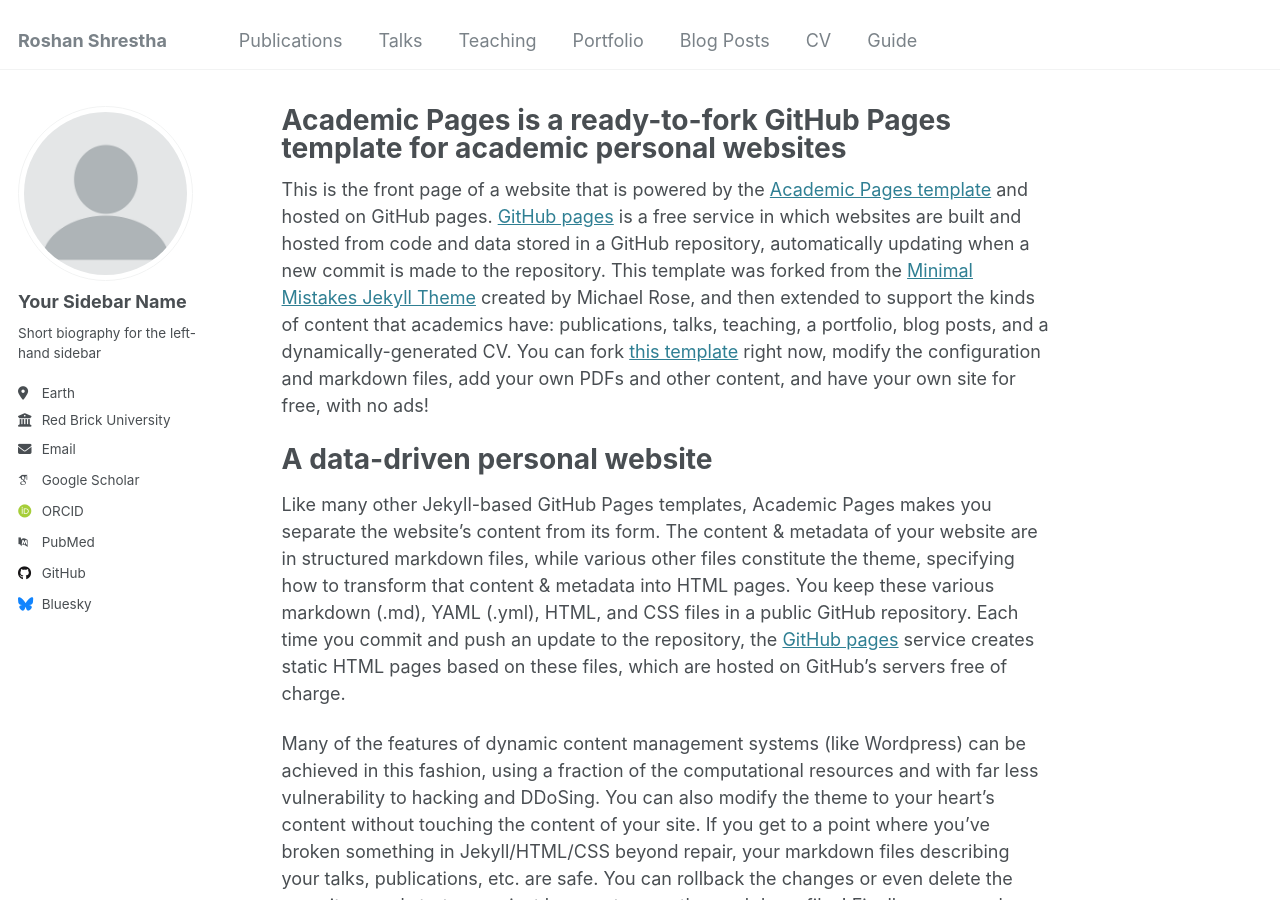
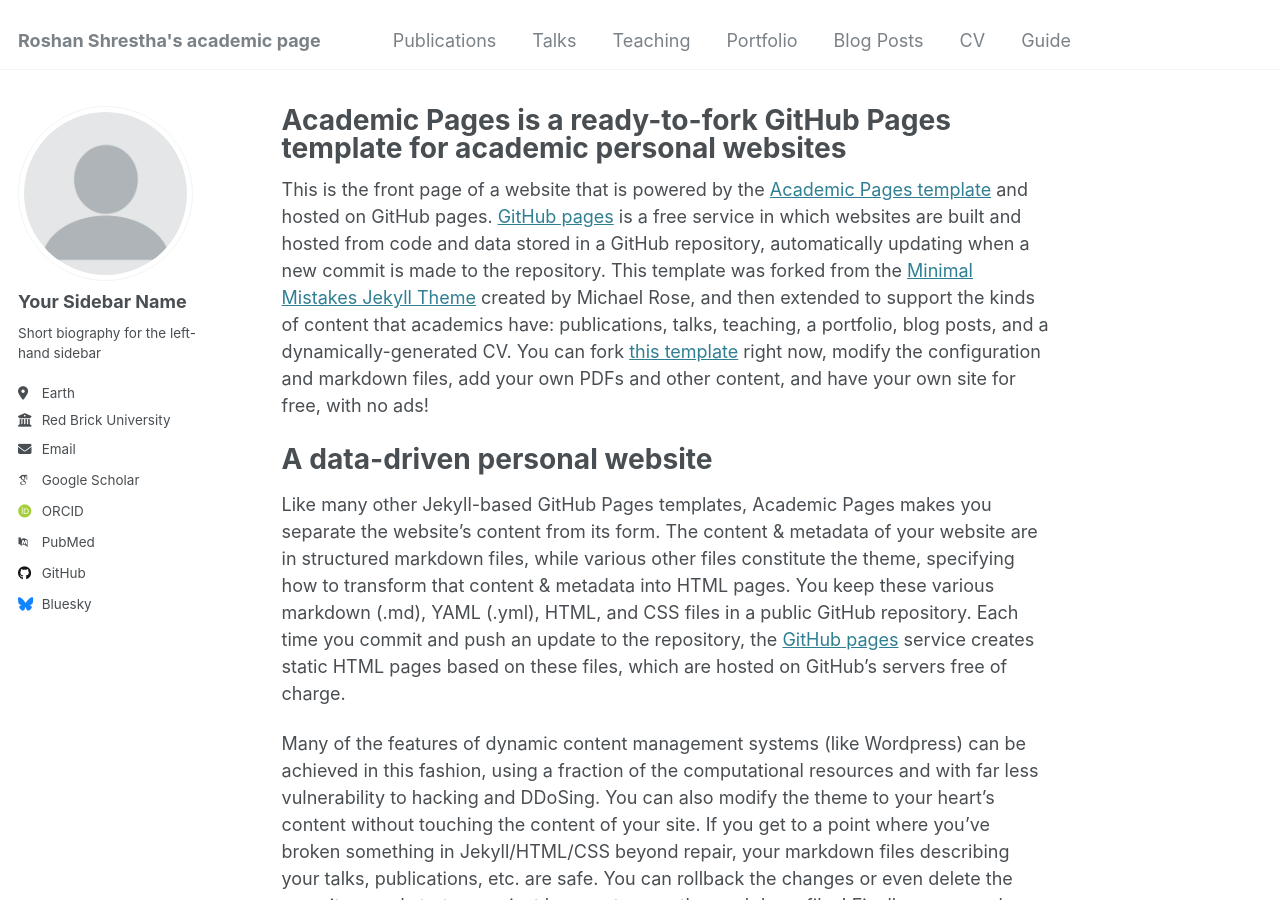
Before and after one commit to roshan2004/roshan2004.github.io, a Jekyll site: the page built from _pages/about.md, in a window 1280 px wide and 900 px high. Built offline with Jekyll 4.4.1, drawn with Linux system fonts in a browser that asks for light colours; some web fonts are replaced; some of the changed lines change nothing that is shown.

Commit message:
Update _config.yml

```diff
--- a/_config.yml
+++ b/_config.yml
@@ -8,11 +8,11 @@
 
 # Basic Site Settings
 locale                   : "en-US"
-title                    : "Roshan Shrestha"
+title                    : "Roshan Shrestha's academic page"
 title_separator          : "-"
 name                     : &name "Roshan Shrestha"
-description              : &description "personal description"
-url                      : https://academicpages.github.io # the base hostname & protocol for your site e.g. "https://[your GitHub username].github.io"
+description              : &description "PhD researcher at MMSB, CNRS, Lyon"
+url                      : https://academicpages.github.io # the base hostname & protocol for your site e.g. "https://roshan2004.github.io"
 baseurl                  : "" # the subpath of your site, e.g. "/blog"
 repository               : "academicpages/academicpages.github.io"
 
@@ -32,9 +32,9 @@
 
   # Academic websites
   arxiv            : # URL - Update with the correct link to your profile
-  googlescholar    : "https://scholar.google.com/citations?user=PS_CX0AAAAAJ"
+  googlescholar    : "https://scholar.google.com/citations?user=y_p39wsAAAAJ&hl=en"
   impactstory      : # URL
-  orcid            : "http://orcid.org/yourorcidurl"
+  orcid            : "https://orcid.org/0000-0002-9356-5136"
   semantic         : # URL
   pubmed           : "https://www.ncbi.nlm.nih.gov/pubmed/?term=john+snow"
   researchgate     : # URL
```
